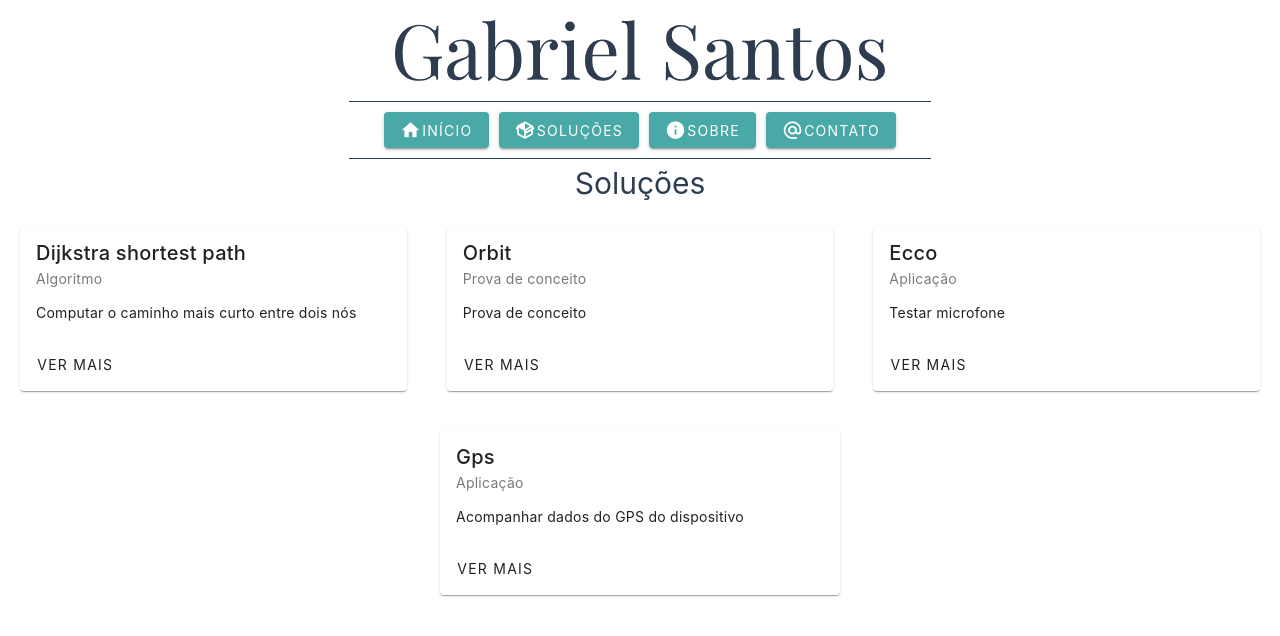
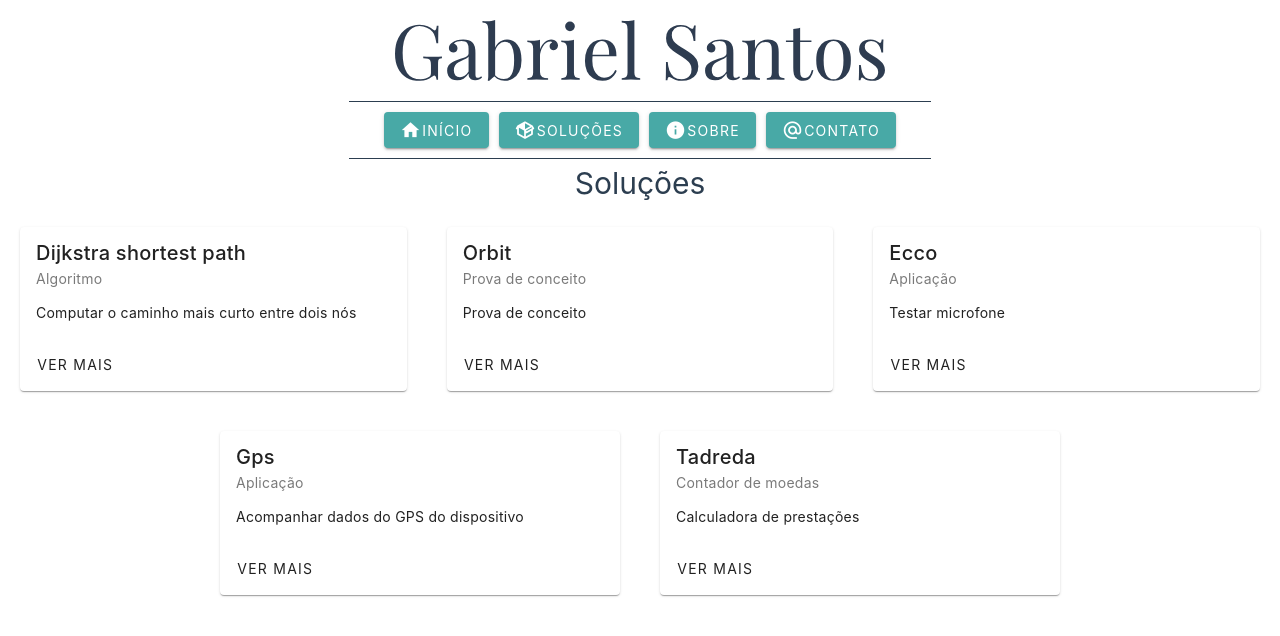
Before and after one commit to gabrielsantos19/gabrielsantos19.github.io, a Vue app: page / in a window 1280 px wide. Shown: the top 636 px of the page. Built offline with nearby package versions, Linux system fonts and the light colour scheme.

Commit message:
Adicionar Tadreda

```diff
--- a/src/assets/solutions.js
+++ b/src/assets/solutions.js
@@ -23,6 +23,12 @@ export default [
     text: "Acompanhar dados do GPS do dispositivo",
     page: "https://gabrielsantos19.github.io/gps/"
   },
+  {
+    title: "Tadreda",
+    subtitle: "Contador de moedas",
+    text: "Calculadora de prestações",
+    page: "https://gabrielsantos19.github.io/tadreda/"
+  },
   // {
   //   title: "",
   //   subtitle: "",
```
